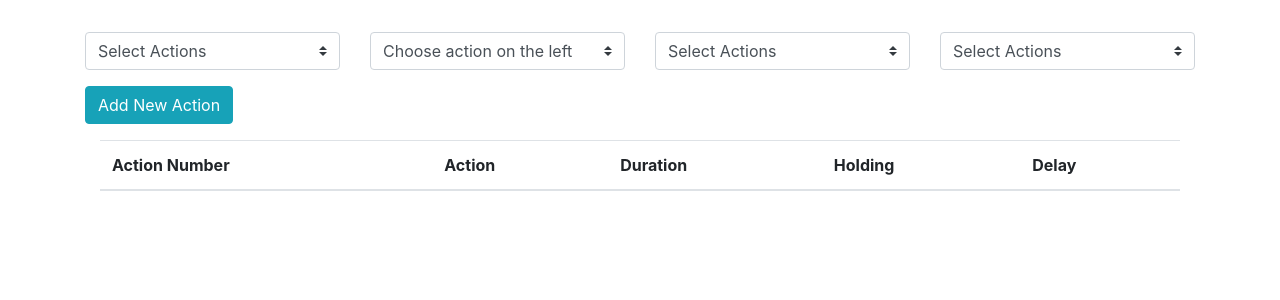
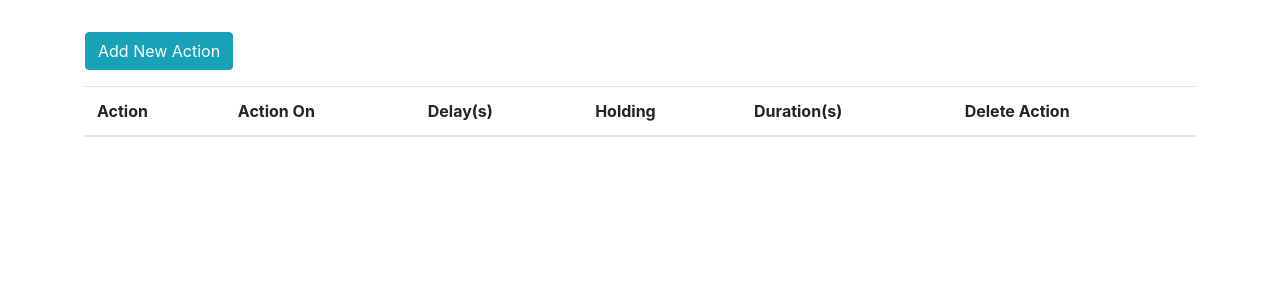
Before and after one commit to JerryLiux64/Serial_Mouse_Clicker, a Flask app: template webpage/templates/index.html in a window 1280 px wide. Shown: the part 224-524 px from the top of the page. Run offline with Flask 2, Linux system fonts and the light colour scheme; the template is opened without the code that fills it, so the values that code supplies are empty; some libraries are stand-ins or nearby versions.

Commit message:
Finish webpage "add-action" design. Todo: 1. Loop option 2. Run button(with key option) 3. Stop button(with key option) 4. Send config to backend

```diff
--- a/webpage/templates/index.html
+++ b/webpage/templates/index.html
@@ -13,7 +13,7 @@
 {% endblock %}
 
 {% block content %}
-<div class="container">
+<!-- <div class="container">
     <div class="row">
         <div class="col">
             <div class="selectionAction">
@@ -52,23 +52,26 @@
                 </select>
             </form>
         </div>
-</div>
+</div> -->
 
-<div class="row">
+
+
+<div class="container">
+    <div class="row">
         <div class="col-sm-3">
             <button type="button" class="btn btn-info add-new mb-3"><i class="fa fa-plus"></i> Add New Action</button>
         </div>
-</div>
-
-<div class="container">
-        <table class="table table-striped">
+    </div>
+    <table class="table table-striped">
             <thead>
                 <tr>
-                    <th>Action Number</th>
+                    <!-- <th>Action Number</th> -->
                     <th>Action</th>
-                    <th>Duration</th>
+                    <th>Action On</th>
+                    <th>Delay(s)</th>
                     <th>Holding</th>
-                    <th>Delay</th>
+                    <th>Duration(s)</th>
+                    <th>Delete Action</th>
                 </tr>
             </thead>
         </table>
@@ -102,6 +105,20 @@ $(document).ready(function(){
                     '</select>' +
                     '</form>' +
                     '<input style="display:none;" name="target" id="target-key" type="text" class="form-control" placeholder="Key to be press">' +
+                    '</td>' +
+                    '<td>' +
+                    '<input name="delay" id="delay" type="text" class="form-control" placeholder="Delay in seconds">' +
+                    '</td>' +
+                    '<td>' +
+                    '<form>' +
+                    '<select name="holding" id="holding" class="custom-select mb-3">' +
+                    '<option selected>No</option>' +
+                    '<option>Yes</option>' +
+                    '</select>' +
+                    '</form>' +
+                    '</td>' +
+                    '<td>' +
+                    '<input name="duration" id="duration" type="text" class="form-control" placeholder="Duration in seconds">' +
                     '</td>' +
                     '<td>' +
                     '<a class="delete" title="Delete" data-toggle="tooltip"><i class="material-icons">&#xE872;</i></a>' +
```
